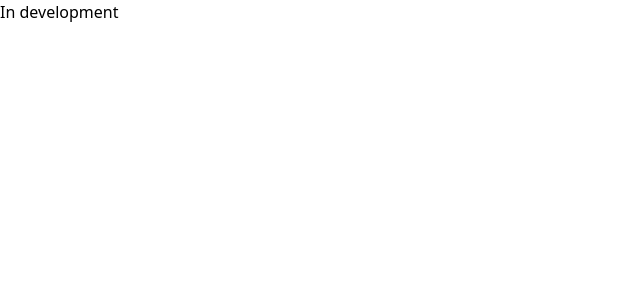
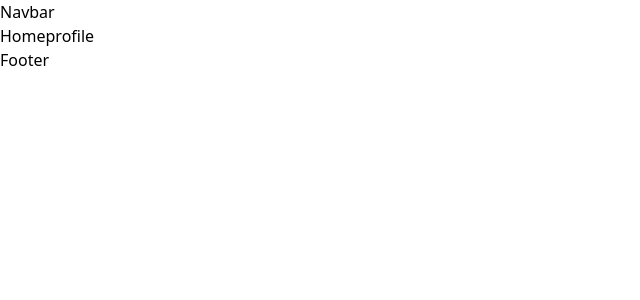
Before and after one commit to CodeBreakersGCEK/shore, a React (Vite) app in the folder client/: page / in a window 1280 px wide. Shown: the top 300 px of the page, without its empty margins (0-640 px from the left). Built offline with nearby package versions, Linux system fonts and the light colour scheme.

Commit message:
added structures

```diff
--- a/client/package.json
+++ b/client/package.json
@@ -9,7 +9,8 @@
   },
   "dependencies": {
     "react": "^18.0.0",
-    "react-dom": "^18.0.0"
+    "react-dom": "^18.0.0",
+    "react-router-dom": "^6.3.0"
   },
   "devDependencies": {
     "@types/react": "^18.0.0",
--- a/client/src/App.jsx
+++ b/client/src/App.jsx
@@ -1,5 +1,18 @@
+import { Routes, Route } from "react-router-dom";
+import Layout from "./Layout";
+
+import { Home, NotFound, Profile } from "./pages";
+
 const App = () => {
-  return <div>In development</div>;
+  return (
+    <Layout>
+      <Routes>
+        <Route path='/' element={<Home />} />
+        <Route path='/profile' element={<Profile />} />
+        <Route path='*' element={<NotFound />} />
+      </Routes>
+    </Layout>
+  );
 };
 
 export default App;
--- /dev/null
+++ b/client/src/Layout/index.jsx
@@ -0,0 +1,13 @@
+import React from "react";
+
+const Layout = ({ children }) => {
+  return (
+    <div>
+      Navbar
+      {children}
+      Footer
+    </div>
+  );
+};
+
+export default Layout;
--- /dev/null
+++ b/client/src/components/Button/index.jsx
@@ -0,0 +1,8 @@
+import React from "react";
+import { Link } from "react-router-dom";
+
+const Button = ({ name }) => {
+  return <Link to={`/${name}`}>{name}</Link>;
+};
+
+export default Button;
--- a/client/src/index.jsx
+++ b/client/src/index.jsx
@@ -1,10 +1,13 @@
 import React from "react";
 import ReactDOM from "react-dom/client";
+import { BrowserRouter } from "react-router-dom";
 import App from "./App";
 import "./index.css";
 
 ReactDOM.createRoot(document.getElementById("root")).render(
   <React.StrictMode>
-    <App />
+    <BrowserRouter>
+      <App />
+    </BrowserRouter>
   </React.StrictMode>
 );
--- /dev/null
+++ b/client/src/pages/404.jsx
@@ -0,0 +1,7 @@
+import React from "react";
+
+const NotFound = () => {
+  return <div>404 NotFound</div>;
+};
+
+export default NotFound;
--- /dev/null
+++ b/client/src/pages/Home.jsx
@@ -0,0 +1,13 @@
+import React from "react";
+import Button from "../components/Button";
+
+const Home = () => {
+  return (
+    <div>
+      Home
+      <Button name='profile' />
+    </div>
+  );
+};
+
+export default Home;
--- /dev/null
+++ b/client/src/pages/Profile.jsx
@@ -0,0 +1,13 @@
+import React from "react";
+import Button from "../components/Button";
+
+const Profile = () => {
+  return (
+    <div>
+      Profile
+      <Button name='home' />
+    </div>
+  );
+};
+
+export default Profile;
--- /dev/null
+++ b/client/src/pages/index.jsx
@@ -0,0 +1,3 @@
+export { default as Home } from "./Home";
+export { default as Profile } from "./Profile";
+export { default as NotFound } from "./404";
```
Also changed, not shown: client/src/components/Post/Comment/index.jsx (added), client/src/components/Post/index.jsx (added), 1 other file (tests, documents, lock files or other folders).
